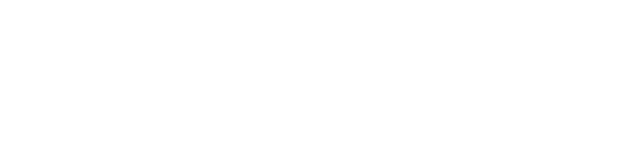
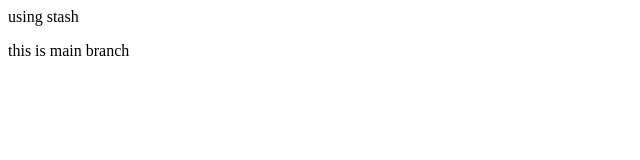
Before and after one commit to hetgokani/branch, a plain HTML site: page index.html in a window 1280 px wide. Shown: the whole page, without its empty margins (0-640 px from the left). Drawn offline with Linux system fonts and the light colour scheme.

Commit message:
stash commit

```diff
--- a/index.html
+++ b/index.html
@@ -1 +1,7 @@
 <html>
+    <body>
+        <p>using stash</p>
+        <p>this is main branch</p>
+    </body>
+
+</html>
```
